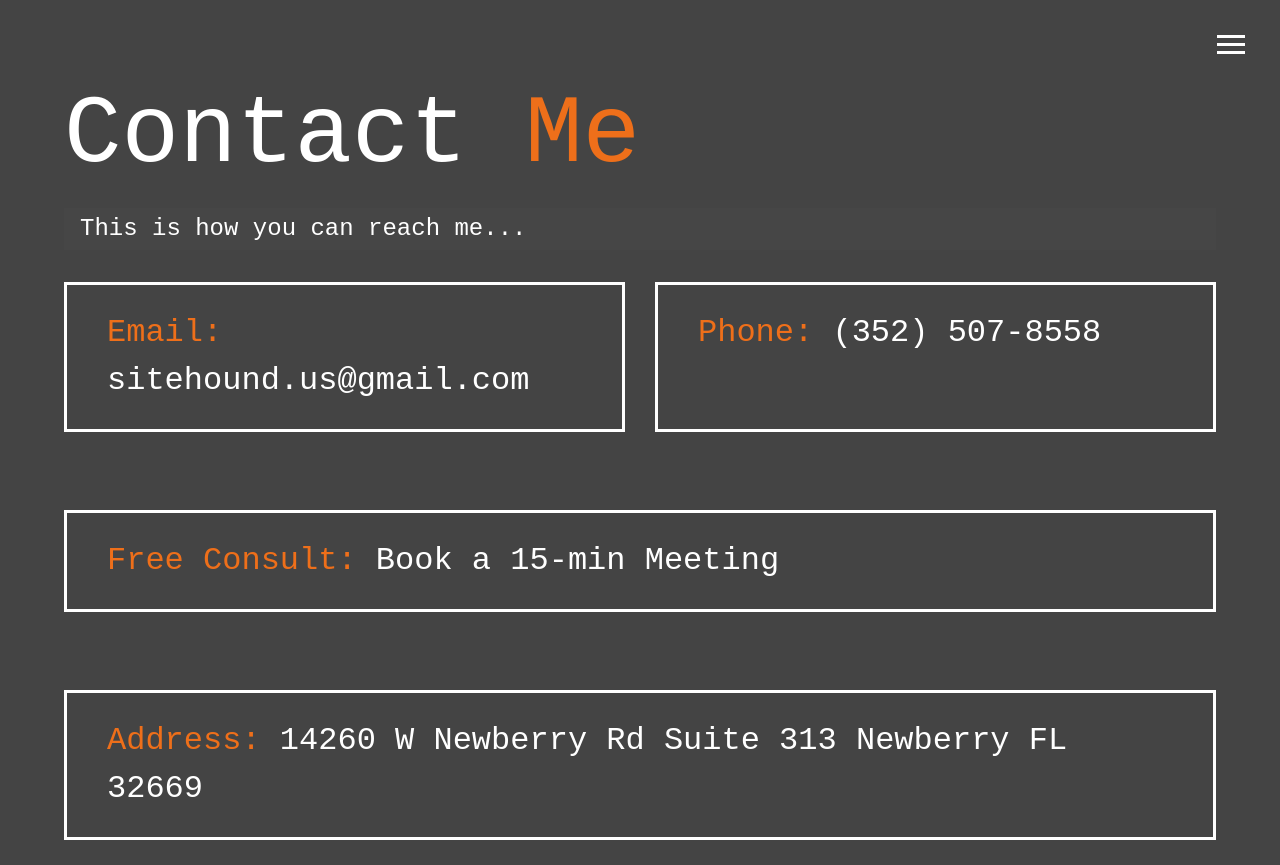
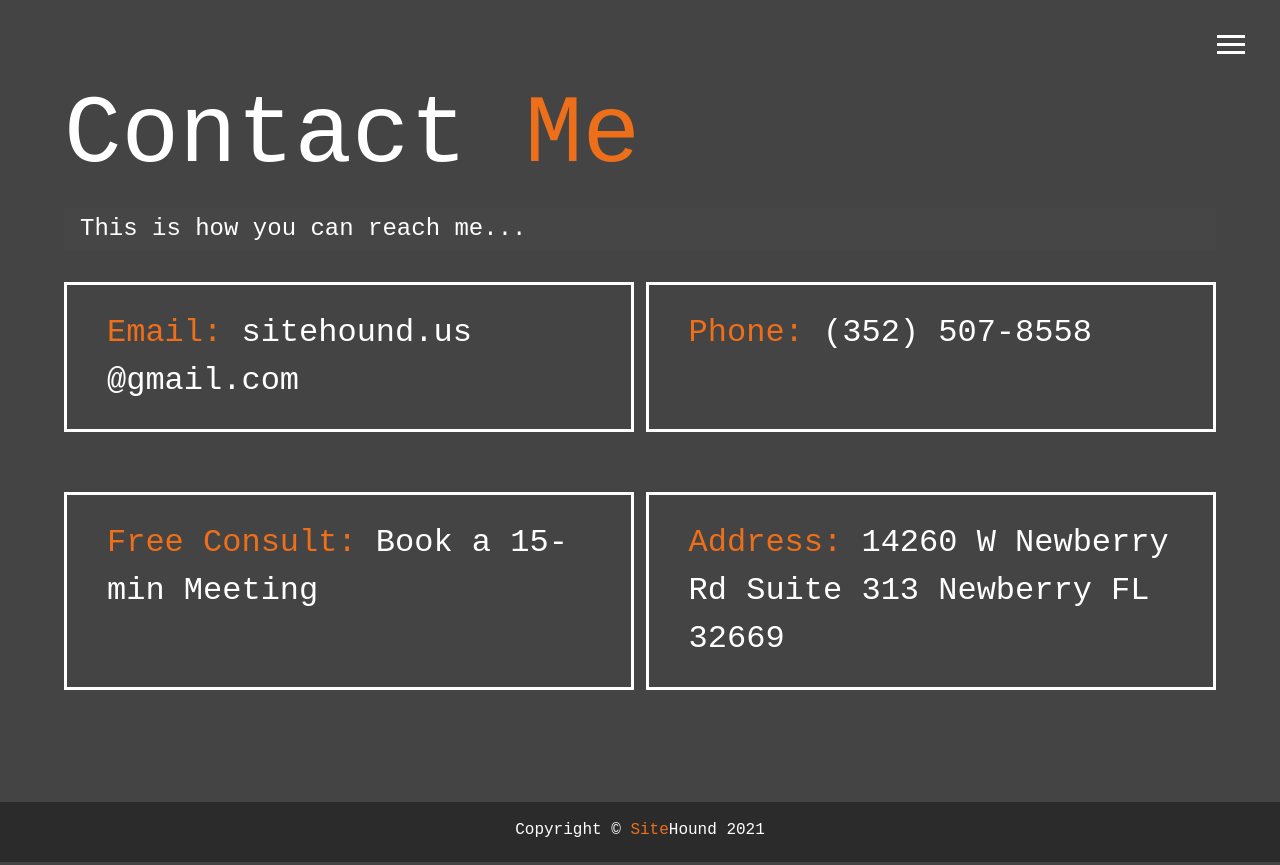
Before and after one commit to f2hodge/sitehound.us, a website: page dist/contact.html in a window 1280 px wide. Shown: the top 865 px of the page. Drawn offline with Linux system fonts and the light colour scheme.

Commit message:
20230707 12:43

```diff
--- a/scss/main.scss
+++ b/scss/main.scss
@@ -138,7 +138,7 @@ main {
 
 // ContactMe page styling
 .boxes {
-    // START OLD CODE
+    // START OLD CODE: Flexbox
     // display: flex;
     // flex-wrap: wrap;
     // justify-content: space-evenly;
@@ -146,6 +146,49 @@ main {
     // margin-top: 1rem;
 
     // div {
+        // font-size: 2rem;
+        // border: 3px #fff solid;
+        // padding: 1.5rem 2.5rem;
+        // margin-bottom: 3rem;
+        // @include easeOut;
+
+        // &:hover {
+        //     padding: 0.5rem 1.5rem;
+        //     background: $secondary-color;
+        //     color: set-text-color($secondary-color);
+        //     span {
+        //         color: set-text-color($secondary-color);
+        //     }
+        // }
+    // }
+    // END OLD CODE
+
+    // START Styled like About
+    // display: grid;
+    // grid-gap: 30px;
+    // grid-template-areas:
+    // 'box1 box2'
+    // 'box3 box3'
+    // 'box4 box4';
+    // grid-template-columns: repeat(2, 1fr);
+    // margin-top: 1rem;
+
+    // .box-1 {
+    //     grid-area: box1;
+    // }
+
+    // .box-2 {
+    //     grid-area: box2;
+    // }
+
+    // .box-3 {
+    //     grid-area: box3;
+    // }
+    // .box-4 {
+    //     grid-area: box4;
+    // }
+
+    // .box {
     //     font-size: 2rem;
     //     border: 3px #fff solid;
     //     padding: 1.5rem 2.5rem;
@@ -161,37 +204,20 @@ main {
     //         }
     //     }
     // }
-    // END OLD CODE
+    // END About-style styling
 
+    // START Work-style styling
     display: grid;
-    grid-gap: 30px;
-    grid-template-areas:
-    'box1 box2'
-    'box3 box3'
-    'box4 box4';
+    grid-gap: 0.7rem;
     grid-template-columns: repeat(2, 1fr);
     margin-top: 1rem;
 
-    .box-1 {
-        grid-area: box1;
-    }
-
-    .box-2 {
-        grid-area: box2;
-    }
-
-    .box-3 {
-        grid-area: box3;
-    }
-    .box-4 {
-        grid-area: box4;
-    }
-
-    div {
-        font-size: 2rem;
+    .box {
+        width: 100%;
         border: 3px #fff solid;
-        padding: 1.5rem 2.5rem;
-        margin-bottom: 3rem;
+        font-size: 2rem; //Keep out
+        padding: 1.5rem 2.5rem; //keep out
+        margin-bottom: 3rem; //keep out
         @include easeOut;
 
         &:hover {
@@ -203,6 +229,7 @@ main {
             }
         }
     }
+    // END Work-style styling
 }
 
 // Button styling
```
Also changed, not shown: dist/contact.html, dist/css/main.css.
